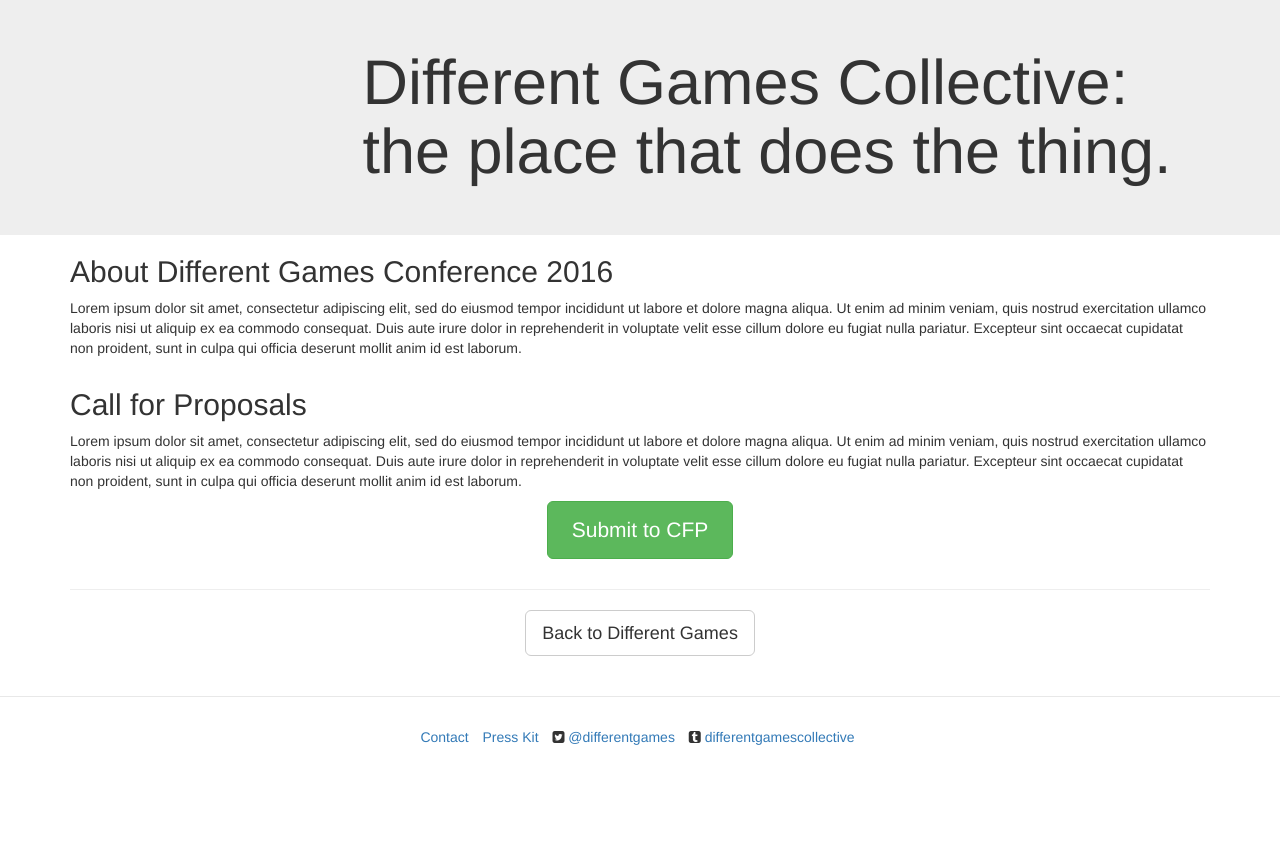
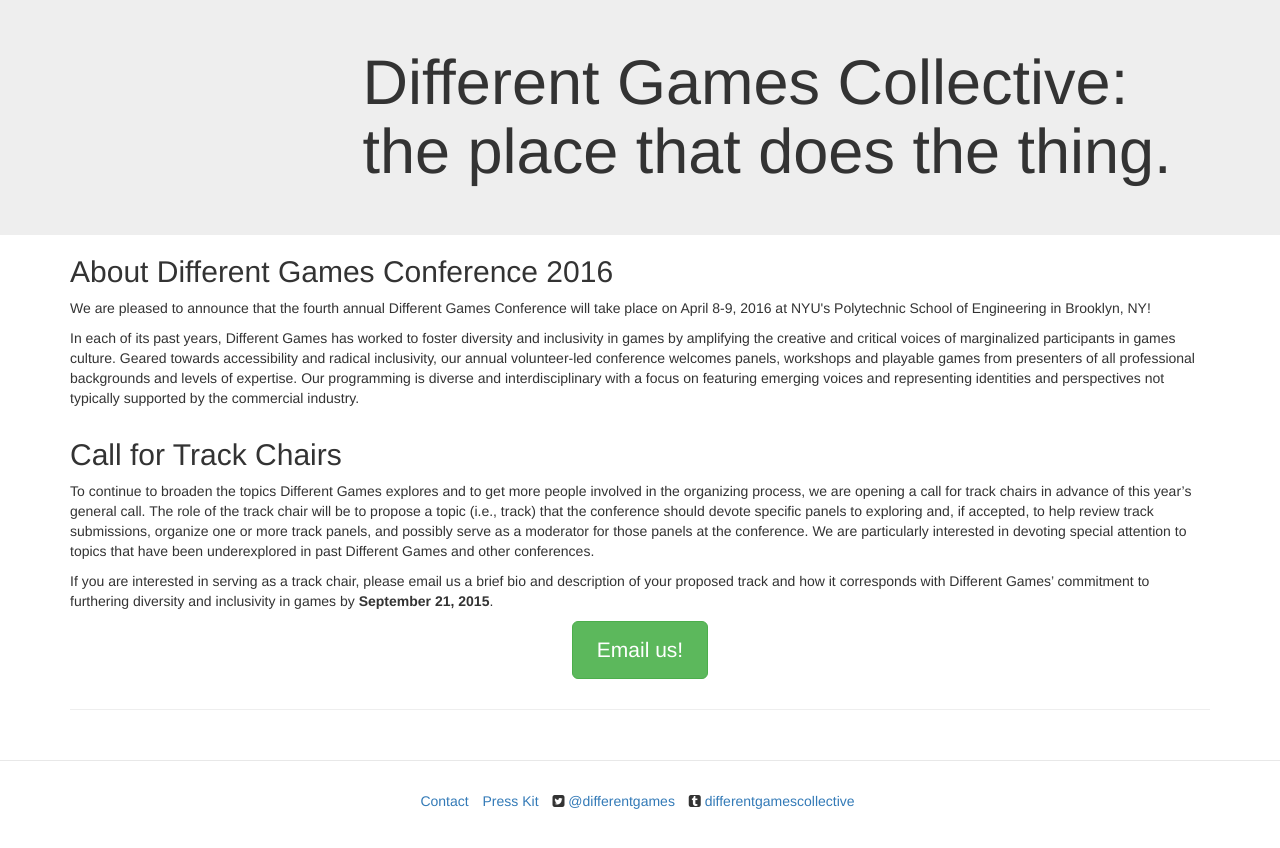
Before and after one commit to differentgames/conference-2016-site, a Jekyll site: the page built from index.html, in a window 1280 px wide. Shown: the top 848 px of the page. Built offline with Jekyll 4.4.1, drawn with Linux system fonts in a browser that asks for light colours; nearby versions of some CDN libraries.

Commit message:
Add real copy

```diff
--- a/index.html
+++ b/index.html
@@ -5,20 +5,30 @@
   <div class="col-xs-12">
     <h2>About Different Games Conference 2016</h2>
     <p>
-  Lorem ipsum dolor sit amet, consectetur adipiscing elit, sed do eiusmod tempor incididunt ut labore et dolore magna aliqua. Ut enim ad minim veniam, quis nostrud exercitation ullamco laboris nisi ut aliquip ex ea commodo consequat. Duis aute irure dolor in reprehenderit in voluptate velit esse cillum dolore eu fugiat nulla pariatur. Excepteur sint occaecat cupidatat non proident, sunt in culpa qui officia deserunt mollit anim id est laborum.
+We are pleased to announce that the fourth annual Different Games Conference will take place on April 8-9, 2016 at NYU's Polytechnic School of Engineering in Brooklyn, NY!
+    </p>
+    <p>
+In each of its past years, Different Games has worked to foster diversity and inclusivity in games by amplifying the creative and critical voices of marginalized participants in games culture.
+Geared towards accessibility and radical inclusivity, our annual volunteer-led conference welcomes panels, workshops and playable games from presenters of all professional backgrounds and levels of expertise.
+Our programming is diverse and interdisciplinary with a focus on featuring emerging voices and representing identities and perspectives not typically supported by the commercial industry.
     </p>
   </div>
 </div>
 
 <div class="row">
   <div class="col-xs-12">
-    <h2>Call for Proposals</h2>
+    <h2>Call for Track Chairs</h2>
     <p>
-  Lorem ipsum dolor sit amet, consectetur adipiscing elit, sed do eiusmod tempor incididunt ut labore et dolore magna aliqua. Ut enim ad minim veniam, quis nostrud exercitation ullamco laboris nisi ut aliquip ex ea commodo consequat. Duis aute irure dolor in reprehenderit in voluptate velit esse cillum dolore eu fugiat nulla pariatur. Excepteur sint occaecat cupidatat non proident, sunt in culpa qui officia deserunt mollit anim id est laborum.
+To continue to broaden the topics Different Games explores and to get more people involved in the organizing process, we are opening a call for track chairs in advance of this year’s general call.
+The role of the track chair will be to propose a topic (i.e., track) that the conference should devote specific panels to exploring and, if accepted, to help review track submissions, organize one or more track panels, and possibly serve as a moderator for those panels at the conference.
+We are particularly interested in devoting special attention to topics that have been underexplored in past Different Games and other conferences.
+    </p>
+    <p>
+If you are interested in serving as a track chair, please email us a brief bio and description of your proposed track and how it corresponds with Different Games’ commitment to furthering diversity and inclusivity in games by <b>September 21, 2015</b>.
     </p>
     <p class="text-center">
-      <a href="mailto:differentgamesconference@gmail.com" class="btn btn-success btn-lg btn-callout">
-        Submit to CFP
+      <a href="mailto:differentgamesconference@gmail.com?subject=Call for Track Chairs" class="btn btn-success btn-lg btn-callout">
+        Email us!
       </a>
     </p>
   </div>
@@ -26,12 +36,12 @@
 
 <hr>
 
-<div class="row">
-  <div class="col-xs-12">
-    <p class="text-center">
-      <a href="http://www.differentgames.org" class="btn btn-default btn-lg">
-        Back to Different Games
-      </a>
-    <p>
-  </div>
-</div>
+<!-- <div class="row"> -->
+<!--   <div class="col&#45;xs&#45;12"> -->
+<!--     <p class="text&#45;center"> -->
+<!--       <a href="http://www.differentgames.org" class="btn btn&#45;default btn&#45;lg"> -->
+<!--         Back to Different Games -->
+<!--       </a> -->
+<!--     <p> -->
+<!--   </div> -->
+<!-- </div> -->
```
